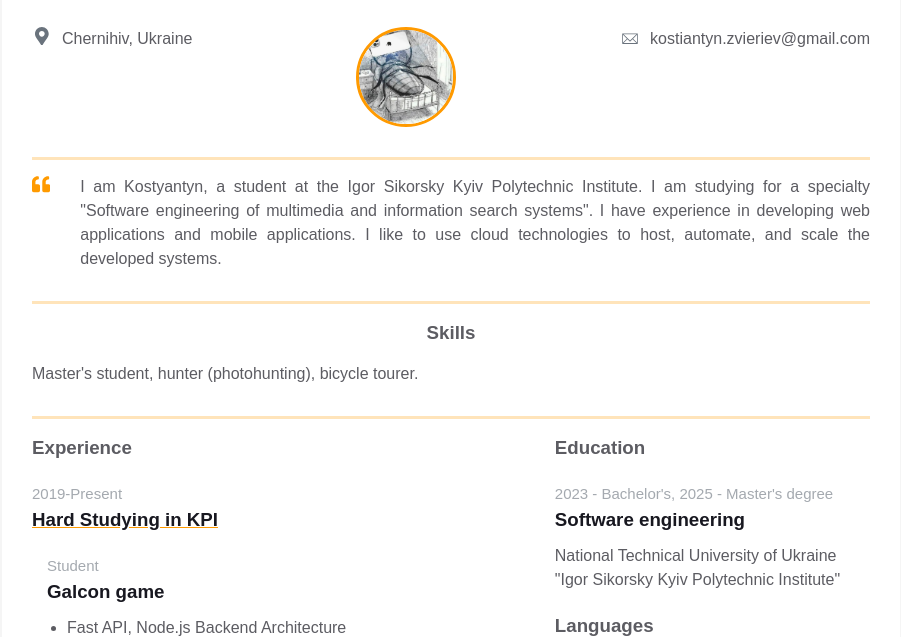
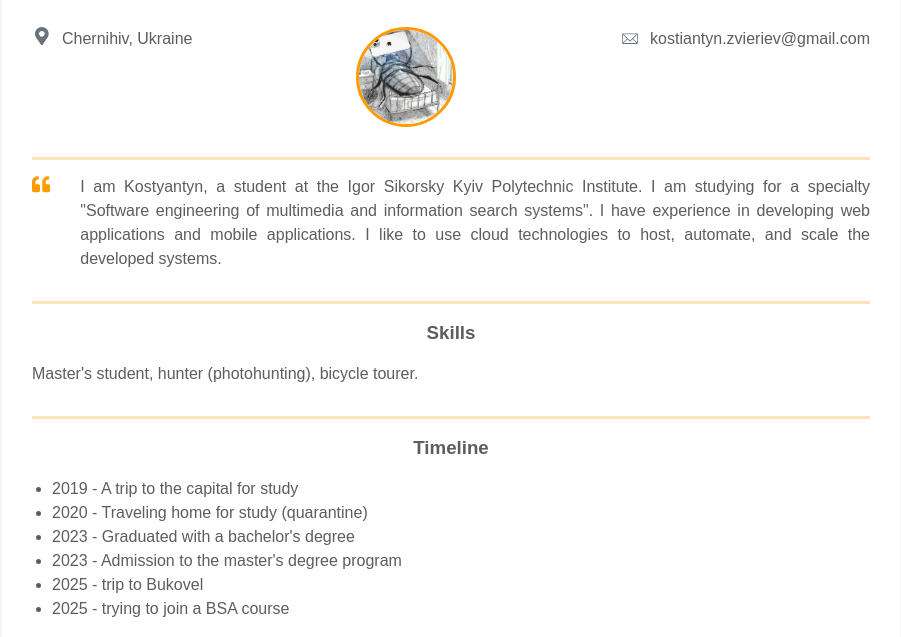
Before and after one commit to zvierievkp31ms/homepage, a plain HTML site: page index.html in a window 1280 px wide. Shown: the part 175-812 px from the top of the page, without its empty margins (189-1090 px from the left). Drawn offline with Linux system fonts and the light colour scheme.

Commit message:
fill timeline info, add new style

```diff
--- a/index.html
+++ b/index.html
@@ -97,6 +97,23 @@
         </div>
         <div class="container">
           <div class="resume__block">
+            <div class="timeline">
+              <h3 class="timeline__header">
+                Timeline
+              </h3>
+              <ul class="timeline__content">
+                <li>2019 - A trip to the capital for study</li>
+                <li>2020 - Traveling home for study (quarantine)</li>
+                <li>2023 - Graduated with a bachelor's degree</li>
+                <li>2023 - Admission to the master's degree program</li>
+                <li>2025 - trip to Bukovel</li>
+                <li>2025 - trying to join a BSA course</li>
+              </ul>
+            </div>
+          </div>
+        </div>
+        <div class="container">
+          <div class="resume__block">
             <div class="main-info fh">
               <div class="experiences">
                 <h3 class="experiences__header">Experience</h3>
--- a/styles.css
+++ b/styles.css
@@ -157,7 +157,7 @@
     text-align: justify;
   }
 
-  .skills__header {
+  .timeline__header, .skills__header {
     color: var(--secondary-text-color);
     text-align: center;
     margin-bottom: 15px;
@@ -212,7 +212,7 @@
     margin-bottom: 10px;
   }
 
-  .experiences__company-project-responsibilities {
+  .timeline__content, .experiences__company-project-responsibilities {
     color: var(--secondary-text-color);
     padding-left: 20px;
   }
```
